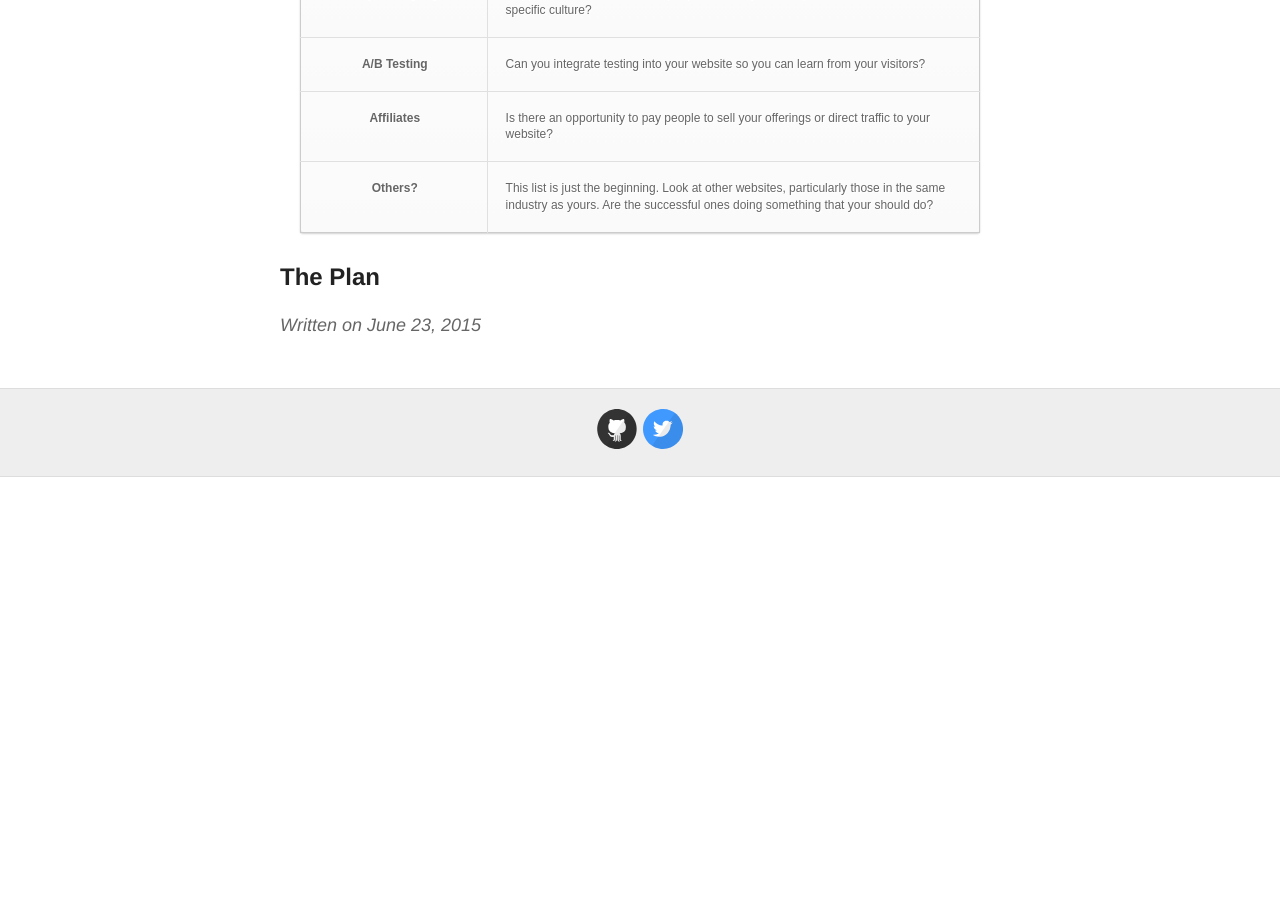
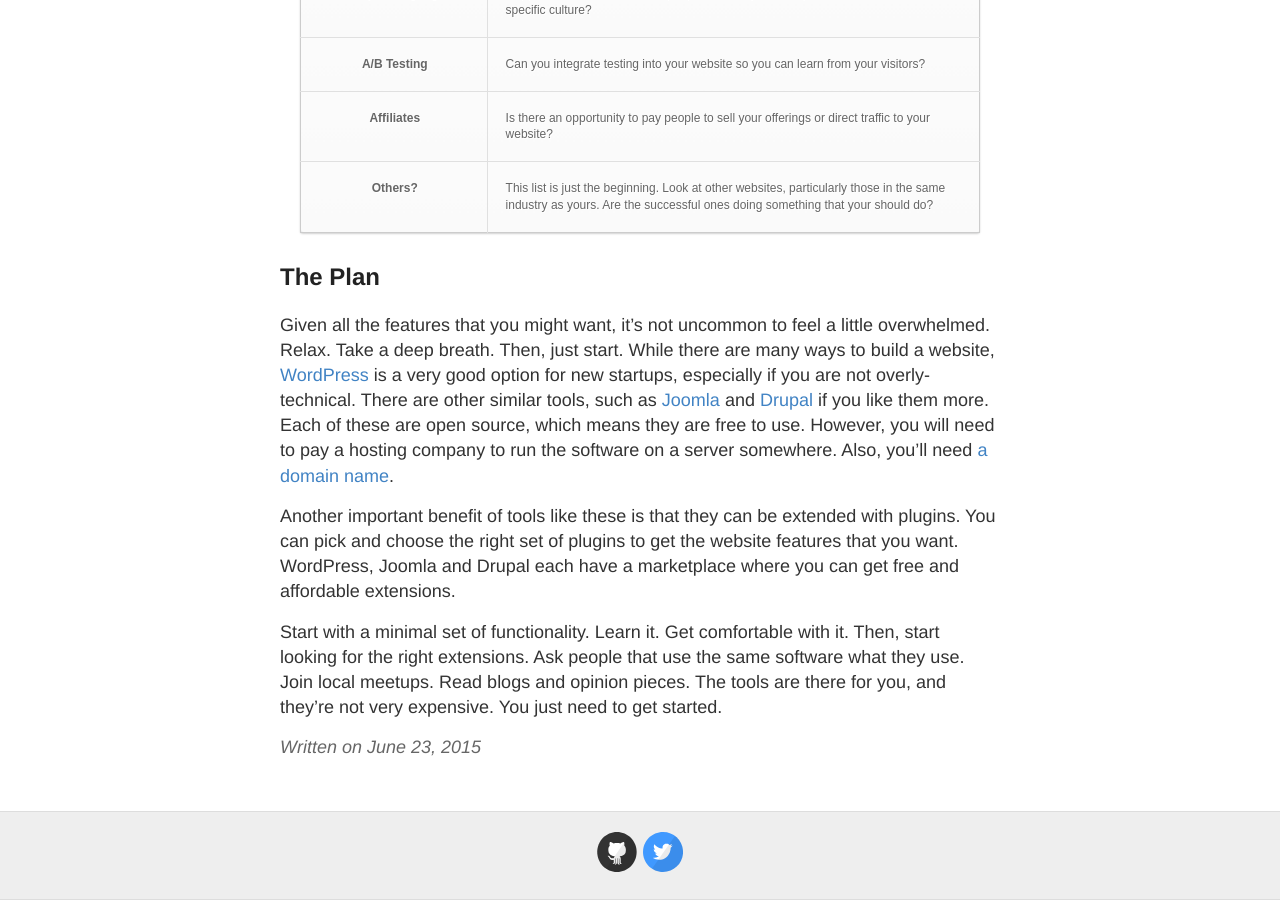
Before and after one commit to GaryChamberlain/garychamberlain.github.io, a Jekyll site: the page built from _posts/2015-06-23-your-website-platform.md, in a window 1280 px wide and 900 px high, scrolled down 1806 px. Built offline with Jekyll 4.4.1, drawn with Linux system fonts in a browser that asks for light colours; Markdown is read by kramdown in place of the engine named in the settings; before the commit the page ends 2283 px from its top, so only the background shows below that.

Commit message:
Updated 2015-06-23-your-website-platform.md

```diff
--- a/_posts/2015-06-23-your-website-platform.md
+++ b/_posts/2015-06-23-your-website-platform.md
@@ -3,6 +3,7 @@ layout: post
 title: Your Website Platform
 published: true
 ---
+
 
 
 
@@ -121,3 +122,9 @@ Consider the following list.  Some of these might be good for your company, and
 </tbody></table>
 
 ## The Plan
+
+Given all the features that you might want, it's not uncommon to feel a little overwhelmed.  Relax.  Take a deep breath. Then, just start. While there are many ways to build a website, [WordPress](https://wordpress.org/) is a very good option for new startups, especially if you are not overly-technical.  There are other similar tools, such as [Joomla](http://www.joomla.org/) and [Drupal](https://www.drupal.org/) if you like them more.  Each of these are open source, which means they are free to use.  However, you will need to pay a hosting company to run the software on a server somewhere.  Also, you'll need [a domain name](/startup-domain-name/).
+
+Another important benefit of tools like these is that they can be extended with plugins.  You can pick and choose the right set of plugins to get the website features that you want. WordPress, Joomla and Drupal each have a marketplace where you can get free and affordable extensions.
+
+Start with a minimal set of functionality.  Learn it. Get comfortable with it. Then, start looking for the right extensions.  Ask people that use the same software what they use. Join local meetups.  Read blogs and opinion pieces.  The tools are there for you, and they're not very expensive.  You just need to get started.
```
